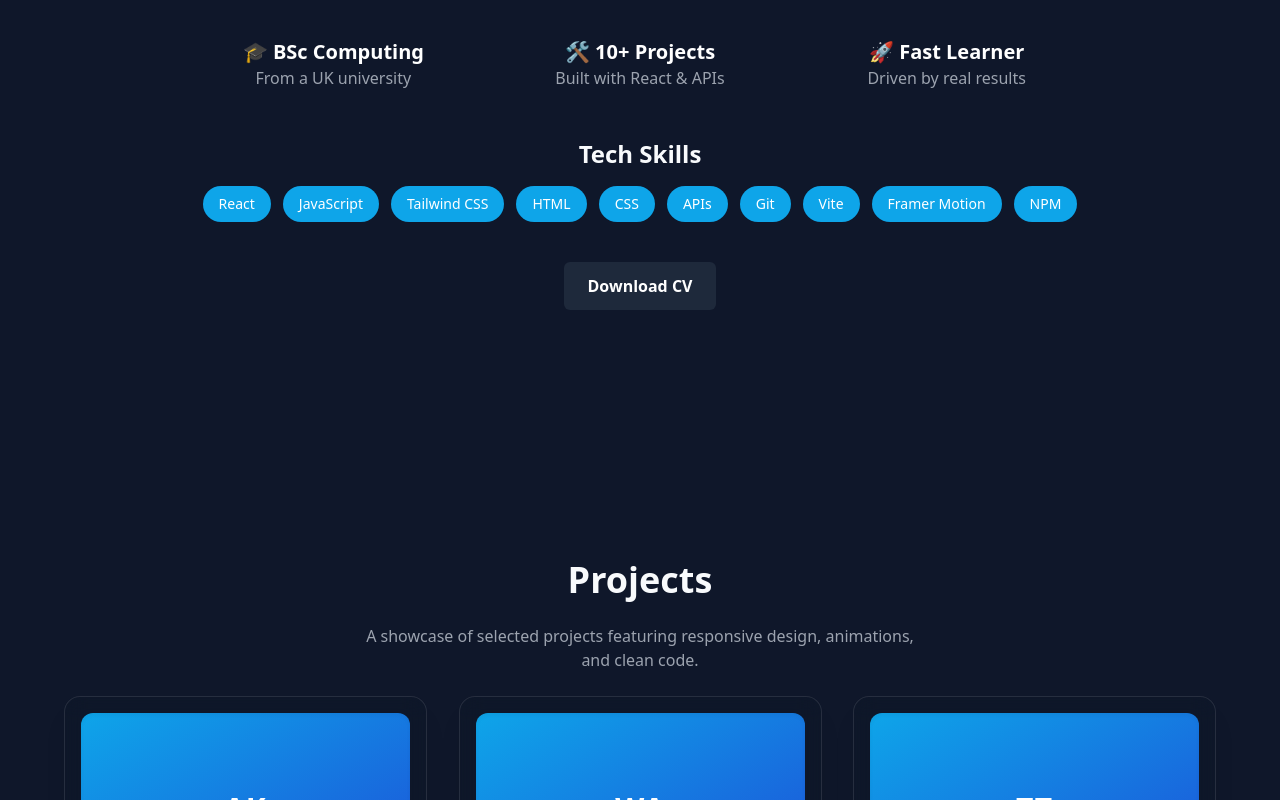
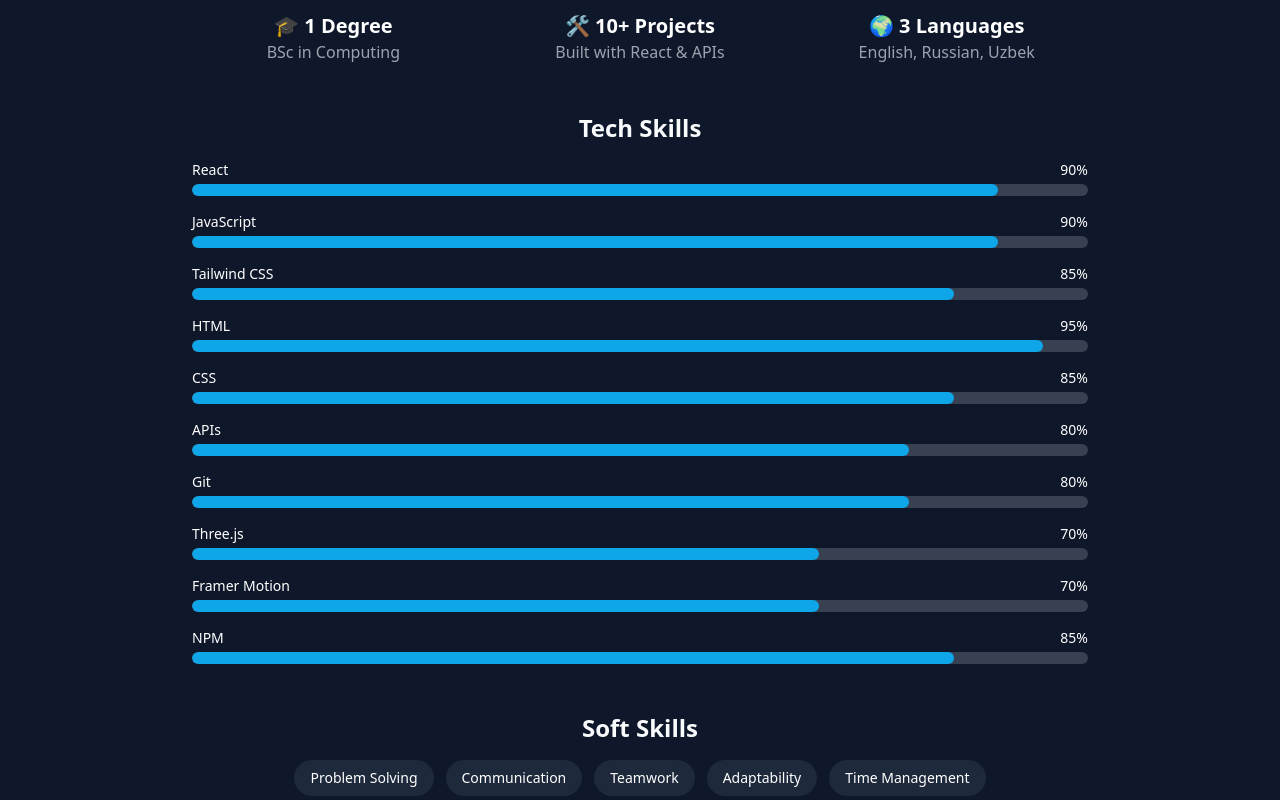
Before and after one commit to abduzar-coding/portfolio, a React (Vite) app: page / in a window 1280 px wide. Shown: the part 1120-1920 px from the top of the page. Built offline with nearby package versions, Linux system fonts and the light colour scheme.

Commit message:
Enhanced about section

```diff
--- a/package.json
+++ b/package.json
@@ -17,6 +17,7 @@
     "framer-motion": "^12.6.2",
     "lucide-react": "^0.485.0",
     "react": "^19.0.0",
+    "react-countup": "^6.5.3",
     "react-dom": "^19.0.0",
     "react-icons": "^5.5.0",
     "react-parallax-tilt": "^1.7.301",
--- a/src/sections/About.jsx
+++ b/src/sections/About.jsx
@@ -1,10 +1,33 @@
 import { motion } from "framer-motion";
+import CountUp from "react-countup";
 
+const techSkills = [
+  { name: "React", level: 90 },
+  { name: "JavaScript", level: 90 },
+  { name: "Tailwind CSS", level: 85 },
+  { name: "HTML", level: 95 },
+  { name: "CSS", level: 85 },
+  { name: "APIs", level: 80 },
+  { name: "Git", level: 80 },
+  { name: "Three.js", level: 70 },
+  { name: "Framer Motion", level: 70 },
+  { name: "NPM", level: 85 },
+];
+
+const softSkills = [
+  "Problem Solving",
+  "Communication",
+  "Teamwork",
+  "Adaptability",
+  "Time Management"
+];
 
 export default function About() {
   return (
     <section id="about" className="px-4 sm:px-8 py-16 text-center">
       <div className="max-w-4xl mx-auto">
+
+        {/* Title */}
         <motion.h2
           initial={{ opacity: 0, y: -20 }}
           whileInView={{ opacity: 1, y: 0 }}
@@ -15,17 +38,29 @@
           About Me
         </motion.h2>
 
+        {/* Summary */}
         <motion.p
           initial={{ opacity: 0, y: 20 }}
           whileInView={{ opacity: 1, y: 0 }}
           transition={{ duration: 0.8, delay: 0.2 }}
           viewport={{ once: true }}
-          className="text-muted dark:text-gray-400 text-lg mb-10"
+          className="text-muted dark:text-gray-400 text-lg mb-8"
         >
           I’m a front-end developer with a background in computing systems and a passion for building fast, functional, and visually engaging websites. I specialize in modern React-based stacks and aim to deliver clean, scalable UI code that speaks for itself.
         </motion.p>
 
-        {/* Quick Stats */}
+        {/* Personal Touch */}
+        <motion.p
+          className="text-muted dark:text-gray-400 italic text-base max-w-2xl mx-auto mb-10"
+          initial={{ opacity: 0, y: 10 }}
+          whileInView={{ opacity: 1, y: 0 }}
+          transition={{ duration: 0.8, delay: 0.3 }}
+          viewport={{ once: true }}
+        >
+          Outside of tech, I enjoy learning languages, designing micro-interactions, and watching science documentaries — especially about the cosmos and how things work.
+        </motion.p>
+
+        {/* Quick Stats with CountUp */}
         <motion.div
           className="grid sm:grid-cols-3 gap-6 text-center justify-center mb-12"
           initial={{ opacity: 0, y: 20 }}
@@ -34,34 +69,69 @@
           viewport={{ once: true }}
         >
           <div>
-            <h4 className="text-xl font-bold text-dark dark:text-white">🎓 BSc Computing</h4>
-            <p className="text-muted dark:text-gray-400">From a UK university</p>
+            <h4 className="text-xl font-bold text-dark dark:text-white">
+              🎓 <CountUp end={1} duration={2} /> Degree
+            </h4>
+            <p className="text-muted dark:text-gray-400">BSc in Computing</p>
           </div>
           <div>
-            <h4 className="text-xl font-bold text-dark dark:text-white">🛠 10+ Projects</h4>
+            <h4 className="text-xl font-bold text-dark dark:text-white">
+              🛠 <CountUp end={10} duration={2} />+ Projects
+            </h4>
             <p className="text-muted dark:text-gray-400">Built with React & APIs</p>
           </div>
           <div>
-            <h4 className="text-xl font-bold text-dark dark:text-white">🚀 Fast Learner</h4>
-            <p className="text-muted dark:text-gray-400">Driven by real results</p>
+            <h4 className="text-xl font-bold text-dark dark:text-white">
+              🌍 <CountUp end={3} duration={2} /> Languages
+            </h4>
+            <p className="text-muted dark:text-gray-400">English, Russian, Uzbek</p>
           </div>
         </motion.div>
 
-        {/* Skills */}
+        {/* Tech Skills Progress Bars */}
         <motion.div
           initial={{ opacity: 0, y: 20 }}
           whileInView={{ opacity: 1, y: 0 }}
           transition={{ duration: 0.8, delay: 0.5 }}
           viewport={{ once: true }}
+          className="mb-12"
         >
           <h3 className="text-2xl font-bold mb-4">Tech Skills</h3>
-        <div className="flex flex-wrap justify-center gap-3 mb-10">
-            {["React", "JavaScript", "Tailwind CSS", "HTML",
-              "CSS", "APIs", "Git", "Vite", "Framer Motion", "NPM"
-            ].map((skill, i) => (
+          <div className="space-y-4">
+            {techSkills.map(({ name, level }, i) => (
+              <div key={i} className="text-left">
+                <div className="flex justify-between text-sm font-medium text-dark dark:text-white mb-1">
+                  <span>{name}</span>
+                  <span>{level}%</span>
+                </div>
+                <div className="w-full bg-gray-300 dark:bg-gray-700 rounded-full h-3 overflow-hidden">
+                  <motion.div
+                    className="bg-primary h-3 rounded-full"
+                    initial={{ width: 0 }}
+                    whileInView={{ width: `${level}%` }}
+                    transition={{ duration: 1, delay: 0.1 + i * 0.05 }}
+                    viewport={{ once: true }}
+                  />
+                </div>
+              </div>
+            ))}
+          </div>
+        </motion.div>
+
+        {/* Soft Skills */}
+        <motion.div
+          initial={{ opacity: 0, y: 20 }}
+          whileInView={{ opacity: 1, y: 0 }}
+          transition={{ duration: 0.8, delay: 0.6 }}
+          viewport={{ once: true }}
+          className="mb-12"
+        >
+          <h3 className="text-2xl font-bold mb-4">Soft Skills</h3>
+          <div className="flex flex-wrap justify-center gap-3">
+            {softSkills.map((skill, i) => (
               <span
                 key={i}
-                className="bg-primary text-white px-4 py-2 rounded-full text-sm font-medium"
+                className="bg-secondary text-white px-4 py-2 rounded-full text-sm font-medium"
               >
                 {skill}
               </span>
@@ -74,7 +144,7 @@
           className="mt-10"
           initial={{ opacity: 0, y: 20 }}
           whileInView={{ opacity: 1, y: 0 }}
-          transition={{ duration: 0.8, delay: 0.6 }}
+          transition={{ duration: 0.8, delay: 0.7 }}
           viewport={{ once: true }}
         >
           <a
```
Also changed, not shown: 1 other file (tests, documents, lock files or other folders). Lines whose indentation alone changed are shown as unchanged.
